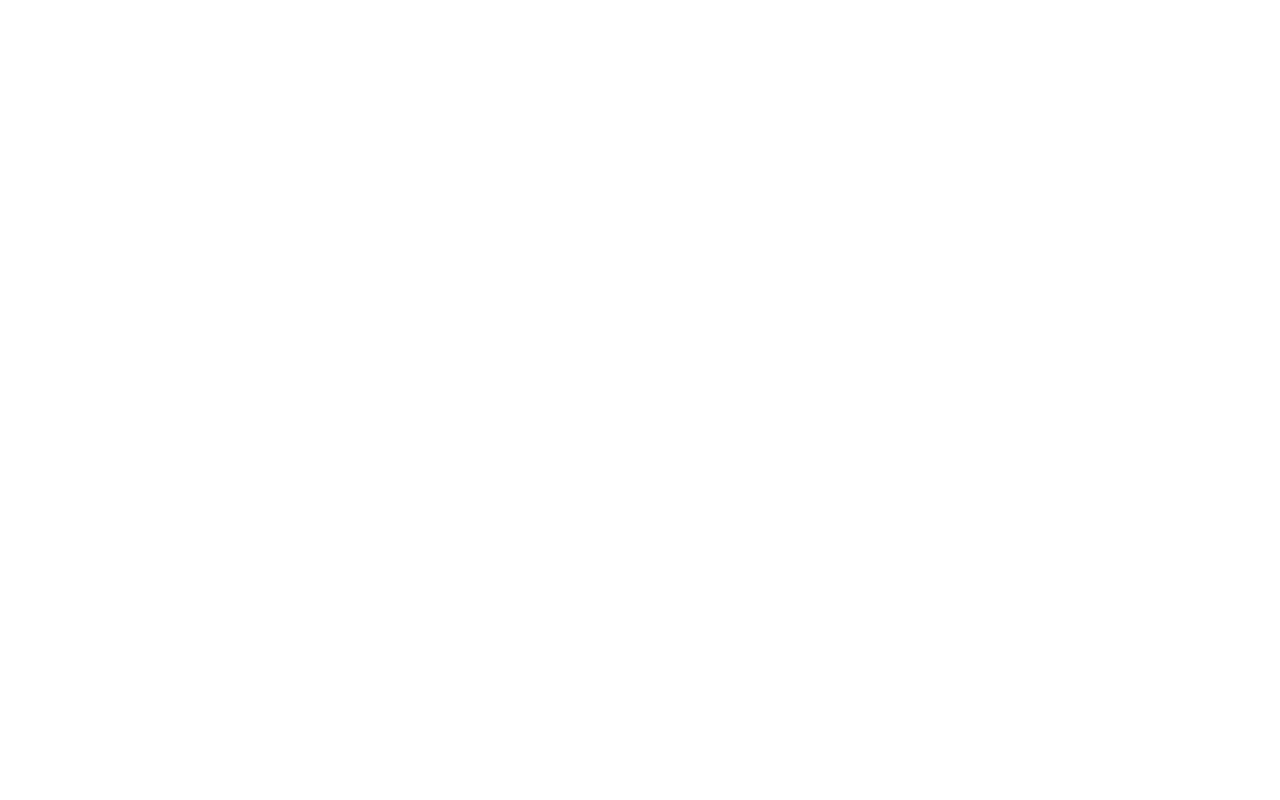
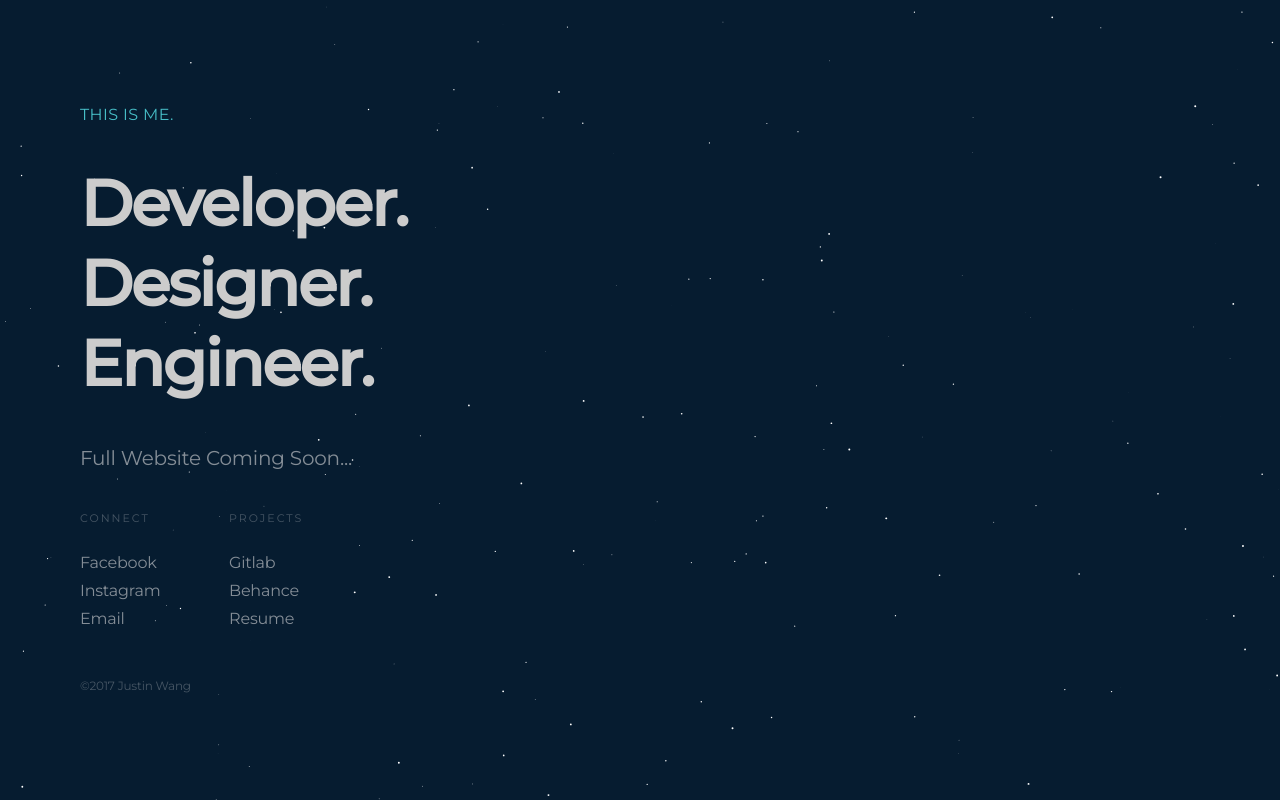
Before and after one commit to jxt-wang/personal-website, a plain HTML site: page index.html in a window 1280 px wide. Drawn offline with nearby package versions, Linux system fonts and the light colour scheme.

Commit message:
Boilerplate setup. Temporary webpage in place.

```diff
--- a/css/style.css
+++ b/css/style.css
@@ -0,0 +1,220 @@
+@import url("https://fonts.googleapis.com/css?family=Montserrat:300,400,500");
+
+/* Universal */
+* {
+  -webkit-font-smoothing: antialiased;
+  -moz-osx-font-smoothing: grayscale;
+  -moz-font-feature-settings: "liga" on;
+  text-rendering: optimizeLegibility;
+  margin: 0;
+}
+
+/* Defaults */
+body {
+  background-color: #061C30;
+  font-family: 'Montserrat', sans-serif;
+  font-weight: 400;
+  font-size: 20px;
+  line-height: 30px;
+  letter-spacing: -0.2px;
+  color: #848d96;
+  -webkit-animation: fadein 2s;
+          animation: fadein 2s;
+}
+
+/* Loading Fade */
+@-webkit-keyframes fadein {
+  from {opacity: 0;}
+  to {opacity: 1;}
+}
+@keyframes fadein {
+  from {opacity: 0;}
+  to {opacity: 1;}
+}
+
+/* Lists */
+ol, ul, li {
+  padding: 0;
+  border: 0;
+  font: inherit;
+  vertical-align: baseline;
+  list-style: none;
+  font-size: 16px;
+  line-height: 16px;
+  margin-bottom: 12px;
+}
+
+/* Links */
+a, a:hover {
+  text-decoration: none;
+  border: none;
+  border-style: none;
+  box-shadow: none;
+}
+
+a {
+  color: #848d96;
+  transition-duration: 0.5s;
+}
+
+a:hover {
+  color: #CA486d;
+  transition-duration: 0.1s;
+}
+
+/* Paragraph */
+p {
+  color: #848d96;
+}
+
+/* Canvas */
+#particles {
+  position: absolute;
+  display: block;
+  top: 0;
+  left: 0;
+  z-index: -1;
+}
+
+/* Image Settings */
+img.alignright {
+  float: right;
+}
+
+img.alignleft {
+  float: left;
+}
+
+img.aligncenter {
+  clear: both;
+  display: block;
+  margin-right: auto;
+  margin-left: auto;
+}
+
+/* Primary Div Container */
+.primary-container {
+  width: 100vw;
+  height: 100vh;
+  display: -webkit-box;
+  display: -ms-flexbox;
+  display: flex;
+}
+
+/* Content Div Container */
+.primary-container .content-container {
+  width: 50%;
+  min-height: 100vh;
+  display: -webkit-box;
+  display: -ms-flexbox;
+  display: flex;
+  -webkit-box-align: center;
+      -ms-flex-align: center;
+          align-items: center;
+  -webkit-box-pack: center;
+      -ms-flex-pack: center;
+          justify-content: center;
+  overflow: auto;
+}
+
+.primary-container .content-container .content-container-center {
+  padding: 80px;
+  max-width: 640px;
+  margin-top: auto;
+  margin-bottom: auto;
+}
+
+/* Content Header */
+.intro {
+  font-weight: 600;
+  font-size: 64px;
+  line-height: 80px;
+  letter-spacing: -2px;
+}
+
+.intro h1 {
+  font-weight: 400;
+  text-transform: uppercase;
+  font-size: 16px;
+  line-height: 16px;
+  margin-bottom: 40px;
+  letter-spacing: 0.4px;
+  color: #47bec7;
+}
+
+.intro .title {
+  color: #CCCCCC;
+}
+
+/* List Div */
+.h-list .v-list {
+  width: 30%;
+  display: inline-block;
+  margin-bottom: 40px;
+}
+
+.h-list .v-list h3 {
+  font-weight: 400;
+  text-transform: uppercase;
+  font-size: 11px;
+  line-height: 11px;
+  margin-bottom: 31px;
+  color: #848d96;
+  letter-spacing: 2px;
+  opacity: 0.5;
+}
+
+.h-list .v-list ul li {
+  font-size: 16px;
+  line-height: 16px;
+  margin-bottom: 12px;
+}
+
+/* Copyright */
+.copyright {
+  opacity: 0.5;
+}
+
+.copyright p {
+  font-size: 12px;
+  line-height: 14px;
+}
+
+/* Information */
+.info {
+  padding: 40px 0 40px 0;
+}
+
+/* Responsiveness */
+@media (max-width: 1200px) {
+  .primary-container .content-container .content-container-center {
+    padding: 60px;
+  }
+  .info {
+    padding: 30px 0;
+  }
+}
+
+@media (max-width: 800px) {
+  .primary-container {
+    height: auto;
+    -ms-flex-wrap: wrap;
+        flex-wrap: wrap;
+  }
+  .primary-container .content-container .content-container-center {
+    padding: 40px;
+  }
+  .info {
+    padding: 20px 0;
+  }
+  .primary-container .content-container {
+    width: 100%;
+    height: auto;
+  }
+}
+
+@media (max-width: 500px) {
+  .h-list .v-list {
+    width: 90%;
+  }
+}
--- a/index.html
+++ b/index.html
@@ -9,19 +9,16 @@
     <meta name="author" content="Justin T. Wang"/>
     <meta name="description" content="Justin's Website."/>
 
-    <title> J. Wang </title>
+    <title> Justin Wang </title>
 
-    <!-- Responsive Design -->
+    <!-- Responsive -->
     <meta name="viewport" content="width=device-width, initial-scale=1"/>
 
     <!-- CSS -->
-    <link rel="stylesheet" href="https://code.getmdl.io/1.3.0/material.indigo-pink.min.css">
+    <link rel="stylesheet" href="./css/style.css" type="text/css" media="screen"/>
 
     <!-- JS -->
-    <script defer src="https://code.getmdl.io/1.3.0/material.min.js"></script>
-
-    <!-- Fonts -->
-    <link rel="stylesheet" href="https://fonts.googleapis.com/icon?family=Material+Icons">
+    <script src="./js/index.js"></script>
 
     <!-- Tab Logo -->
     <link rel="icon" href="./assets/icons/tab-logo-color.png">
@@ -30,7 +27,52 @@
 
   <body>
 
+    <!-- Particle Canvas -->
+    <canvas id="particles"></canvas>
 
+    <div class="primary-container">
+      <div class="content-container">
+        <div class="content-container-center">
+
+          <div class="intro">
+            <h1>This is me.</h1>
+            <span class="title">Developer. Designer. Engineer.</span>
+          </div>
+
+          <div class="info">
+            <p>Full Website Coming Soon...</p>
+          </div>
+
+          <div class="h-list">
+
+            <div class="v-list">
+              <h3>Connect</h3>
+              <ul>
+                <li><a href="https://www.facebook.com/jxt.wang" target="_blank">Facebook</a></li>
+                <li><a href="https://www.instagram.com/jxt_wang/" target="_blank">Instagram</a></li>
+                <li><a href="#">Email</a></li>
+              </ul>
+            </div>
+
+            <div class="v-list">
+              <h3>Projects</h3>
+              <ul>
+                <li><a href="https://gitlab.com/jxt_wang" target="_blank">Gitlab</a></li>
+                <li><a href="https://www.behance.net/JXT_Wang7ccb" target="_blank">Behance</a></li>
+                <li><a href="#">Resume</a></li>
+              </ul>
+            </div>
+
+          </div>
+
+          <div class="copyright"> <p>&copy;2017 Justin Wang</p> </div>
+
+        </div>
+      </div>
+    </div>
+
+    <!-- In-Body JS -->
+    <script src="./js/particles.min.js"></script>
 
   </body>
 
--- a/js/index.js
+++ b/js/index.js
@@ -0,0 +1,32 @@
+window.onload = function() {
+
+  Particles.init({
+
+    selector: '#particles',
+    color: '#FFFFFF',
+    maxParticles: 200,
+    sizeVariations: 1,
+    speed: 0.25,
+
+    responsive: [
+      {
+        breakpoint: 800,
+        options: {
+          maxParticles: 150,
+        }
+      }, {
+        breakpoint: 425,
+        options: {
+          maxParticles: 100
+        }
+      }, {
+        breakpoint: 320,
+        options: {
+          maxParticles: 0
+        }
+      }
+    ]
+
+  });
+
+};
```
Also changed, not shown: js/particles.min.js (added).
